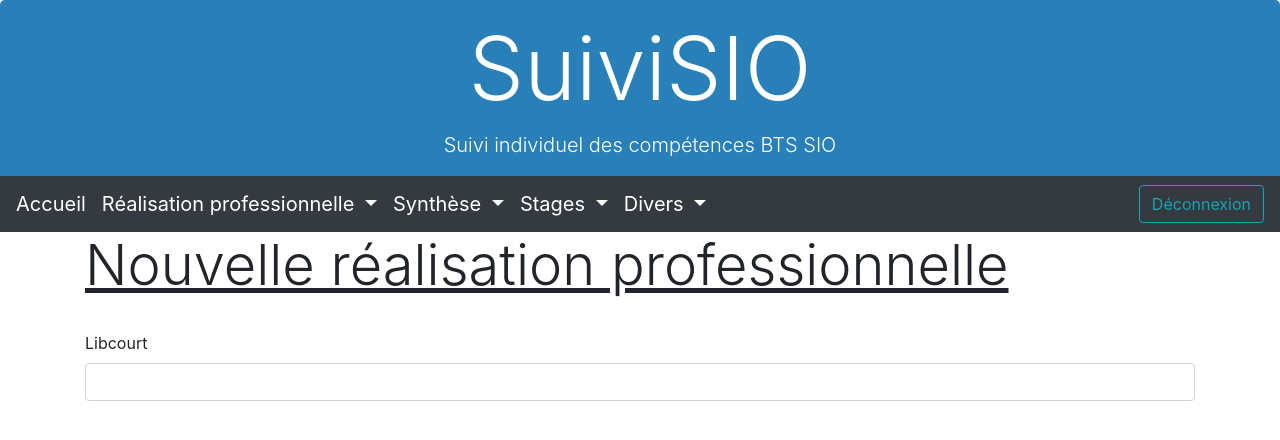
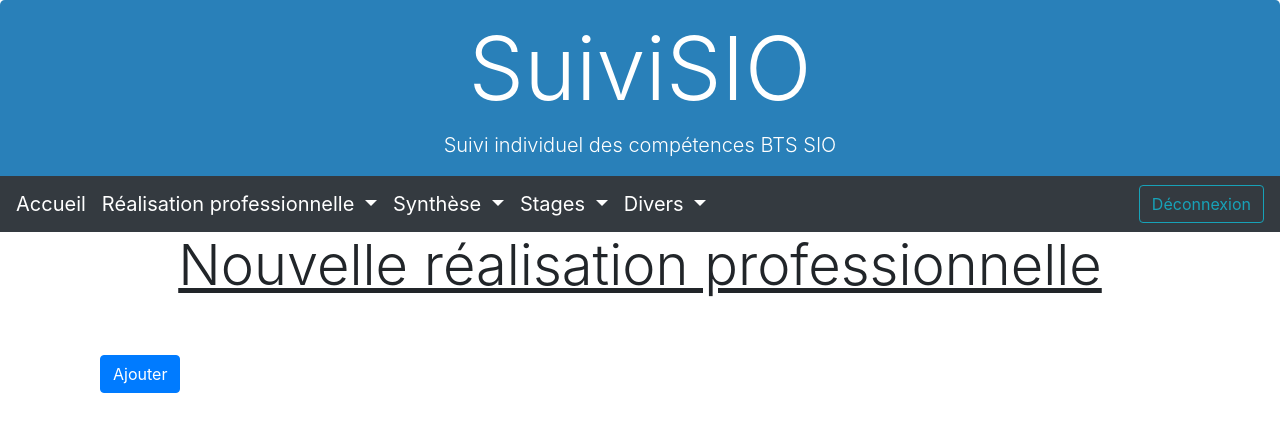
Before and after one commit to ZakinaA/portefeuille, a Symfony app: template templates/rp/ajouter.html.twig in a window 1280 px wide. Shown: the top 440 px of the page. Run offline with Twig, Linux system fonts and the light colour scheme; the template is opened without the code that fills it, so the values that code supplies are empty; form fields are guessed from the names that the template uses; some libraries are stand-ins or nearby versions.

Commit message:
Ajustement formulaire ajout rp

```diff
--- a/templates/rp/ajouter.html.twig
+++ b/templates/rp/ajouter.html.twig
@@ -12,16 +12,17 @@
 </head>
 <body>
 <div class="container">
-    <h1 class="display-4"><u>Nouvelle réalisation professionnelle</u></h1>
+    <center><h1 class="display-4"><u>Nouvelle réalisation professionnelle</u></h1></center>
        <br>
 			{{ form_start(form) }}
-			{{ form_row(form.libcourt,
-				{
-					class: 'form-control',
-					libelle: 'Libcourt'
-				})
-			}}
+
 			{{ form_end(form) }}
+
+
+<br>
+<div class="col-12">
+	<button type="submit" class="btn btn-primary">Ajouter</button>
+</div>
 
 </div>
 </body>
```
